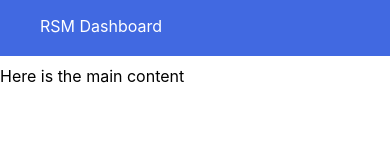
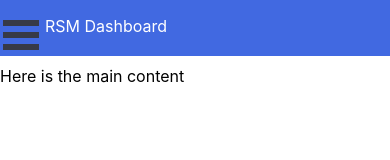
Before and after one commit to banerjee202/CodeDeployGitHubDemo, a React (Create React App) app: page / in a window 390 px wide. Shown: the top 160 px of the page. Built offline with nearby package versions, Linux system fonts and the light colour scheme.

Commit message:
Added Hamburger menu

```diff
--- a/package.json
+++ b/package.json
@@ -7,6 +7,7 @@
     "@testing-library/react": "^9.5.0",
     "@testing-library/user-event": "^7.2.1",
     "react": "^16.13.1",
+    "react-burger-menu": "^2.7.0",
     "react-dom": "^16.13.1",
     "react-scripts": "3.4.1"
   },
--- a/public/index.html
+++ b/public/index.html
@@ -24,7 +24,7 @@
       work correctly both with client-side routing and a non-root public URL.
       Learn how to configure a non-root public URL by running `npm run build`.
     -->
-    <title>React App</title>
+    <title>RSM App</title>
   </head>
   <body>
     <noscript>You need to enable JavaScript to run this app.</noscript>
--- a/src/App.js
+++ b/src/App.js
@@ -2,10 +2,12 @@
 import logo from './logo.svg';
 import './App.css';
 import Navbar from './components/navbar/Nav';
-
+import SideBar from "./components/navbar/sidebar";
 function App() {
   return (
     <div>
+
+      <SideBar/>
       <Navbar/>
       <main style={{marginTop:'66px'}}>
       <p>Here is the main content</p>
--- a/src/components/navbar/Nav.css
+++ b/src/components/navbar/Nav.css
@@ -8,6 +8,7 @@
 .navigationitems a{
     color:white;
     text-decoration: none;
+    margin:5px;
 }
 
 .navigationitems ul{
--- /dev/null
+++ b/src/components/navbar/sidebar.css
@@ -0,0 +1,65 @@
+
+/* Individual item */
+.bm-item {
+    display: inline-block;
+
+    /* Our sidebar item styling */
+    text-decoration: none;
+    margin-bottom: 10px;
+    color: #d1d1d1;
+    transition: color 0.2s;
+  }
+
+  /* Change color on hover */
+  .bm-item:hover {
+    color: white;
+  }
+
+  /* The rest copied directly from react-burger-menu docs */
+
+  /* Position and sizing of burger button */
+  .bm-burger-button {
+    position: fixed;
+    width: 36px;
+    height: 30px;
+    left: 3px;
+    top: 20px;
+  }
+
+  /* Color/shape of burger icon bars */
+  .bm-burger-bars {
+    background: #373a47;
+  }
+
+  /* Position and sizing of clickable cross button */
+  .bm-cross-button {
+    height: 24px;
+    width: 24px;
+  }
+
+  /* Color/shape of close button cross */
+  .bm-cross {
+    background: #bdc3c7;
+  }
+
+  /* General sidebar styles */
+  .bm-menu {
+    background: #373a47;
+    padding: 2.5em 1.5em 0;
+    font-size: 1.15em;
+  }
+
+  /* Morph shape necessary with bubble or elastic */
+  .bm-morph-shape {
+    fill: #373a47;
+  }
+
+  /* Wrapper for item list */
+  .bm-item-list {
+    color: #b8b7ad;
+  }
+
+  /* Styling of overlay */
+  .bm-overlay {
+    background: rgba(0, 0, 0, 0.3);
+  }
--- /dev/null
+++ b/src/components/navbar/sidebar.js
@@ -0,0 +1,19 @@
+import React from "react";
+import { slide as Menu } from "react-burger-menu";
+import './sidebar.css'
+
+export default props => {
+  return (
+    <Menu>
+      <a className="menu-item" href="/">
+         Dashboard
+      </a>
+
+      <a className="menu-item" href="/burgers">
+        Login
+      </a>
+
+
+    </Menu>
+  );
+};
```
